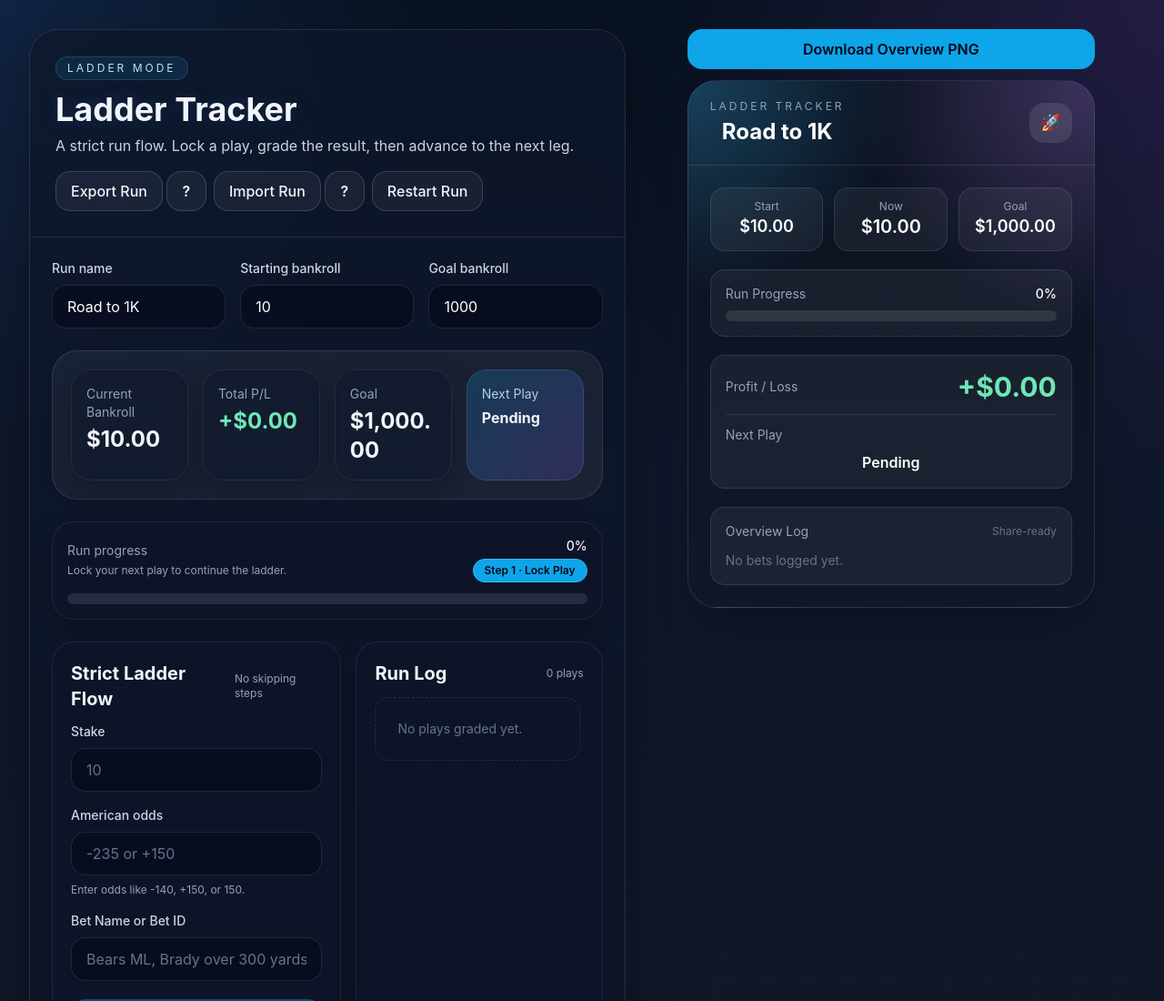
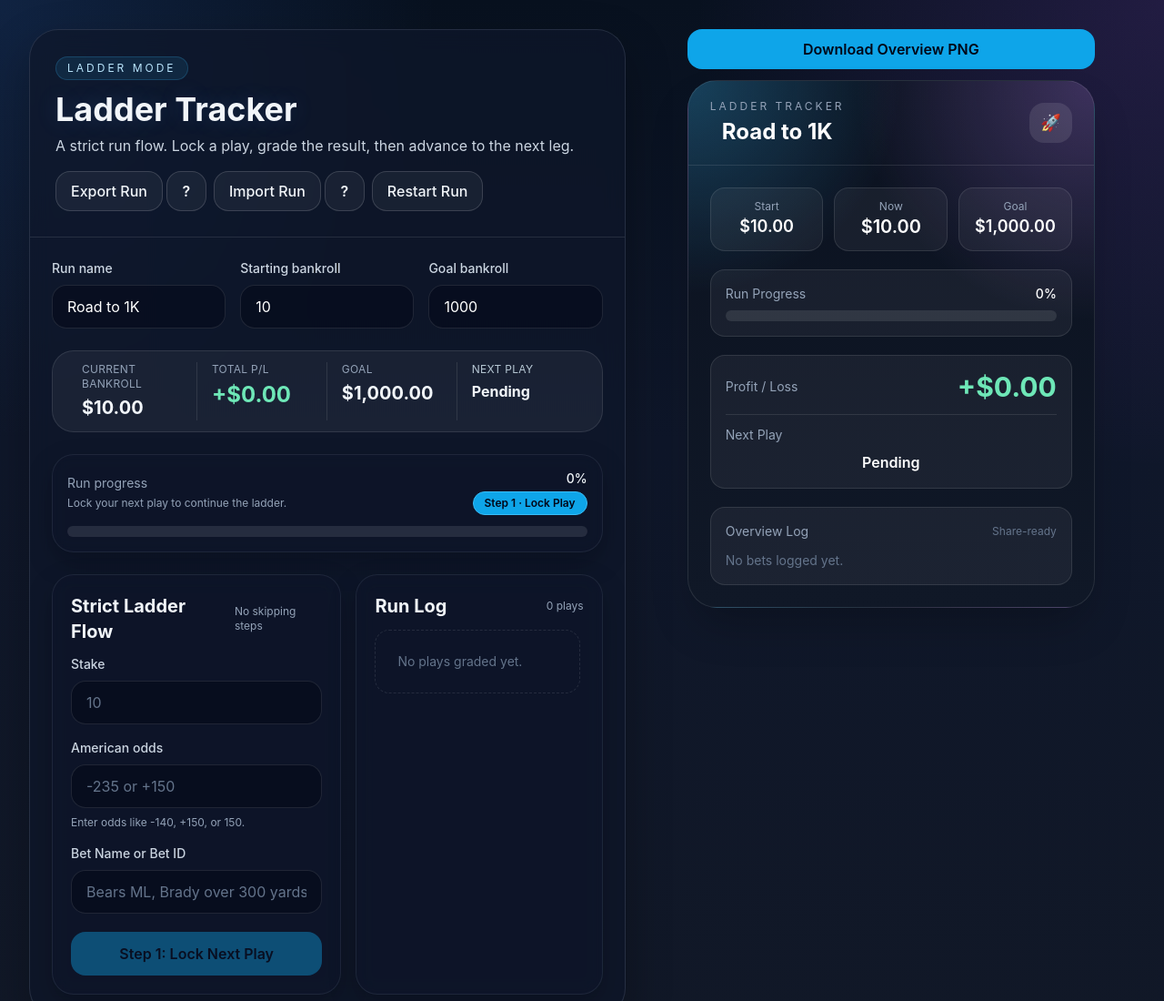
Before and after one commit to ladder-tracker/ladder-tracker, a plain HTML site: page index.html in a window 1280 px wide. Shown: the top 1100 px of the page at 91% size. Drawn offline with nearby package versions, Linux system fonts and the light colour scheme.

Commit message:
Update index.html

```diff
--- a/index.html
+++ b/index.html
@@ -85,22 +85,25 @@
           </div>
         </div>
 
-        <div class="rounded-[28px] border border-white/10 bg-white/5 p-4 md:p-5">
-          <div class="grid grid-cols-2 lg:grid-cols-4 gap-3 md:gap-4 items-stretch">
-            <div class="glass-soft rounded-[22px] p-4">
-              <div class="text-xs md:text-sm text-slate-400">Current Bankroll</div>
-              <div id="currentBankrollDisplay" class="text-xl md:text-2xl font-bold mt-1 break-words">$10.00</div>
+        <div class="rounded-[24px] border border-white/10 bg-white/5 px-4 py-3">
+  <div class="grid grid-cols-2 lg:grid-cols-4 gap-3 lg:gap-0">
+    <div class="px-2 lg:px-4 lg:border-r lg:border-white/10">
+      <div class="text-xs uppercase tracking-wide text-slate-400">Current Bankroll</div>
+      <div id="currentBankrollDisplay" class="text-lg md:text-xl font-bold mt-1 break-words">$10.00</div>
     </div>
-            <div class="glass-soft rounded-[22px] p-4">
-              <div class="text-xs md:text-sm text-slate-400">Total P/L</div>
-              <div id="totalProfitDisplay" class="text-xl md:text-2xl font-bold mt-1 text-emerald-300 break-words">+$0.00</div>
+
+    <div class="px-2 lg:px-4 lg:border-r lg:border-white/10">
+      <div class="text-xs uppercase tracking-wide text-slate-400">Total P/L</div>
+      <div id="totalProfitDisplay" class="text-lg md:text-xl font-bold mt-1 text-emerald-300 break-words">+$0.00</div>
     </div>
-            <div class="glass-soft rounded-[22px] p-4">
-              <div class="text-xs md:text-sm text-slate-400">Goal</div>
-              <div id="goalDisplay" class="text-xl md:text-2xl font-bold mt-1 break-words">$1,000.00</div>
+
+    <div class="px-2 lg:px-4 lg:border-r lg:border-white/10">
+      <div class="text-xs uppercase tracking-wide text-slate-400">Goal</div>
+      <div id="goalDisplay" class="text-lg md:text-xl font-bold mt-1 break-words">$1,000.00</div>
     </div>
-            <div class="rounded-[22px] p-4 bg-gradient-to-br from-sky-500/20 to-violet-500/20 border border-sky-300/15">
-              <div class="text-xs md:text-sm text-sky-100/80">Next Play</div>
+
+    <div class="px-2 lg:px-4">
+      <div class="text-xs uppercase tracking-wide text-sky-100/80">Next Play</div>
       <div id="nextPlaySummary" class="text-sm md:text-base font-bold mt-1 break-words">Pending</div>
     </div>
   </div>
```
Lines whose indentation alone changed are shown as unchanged.
